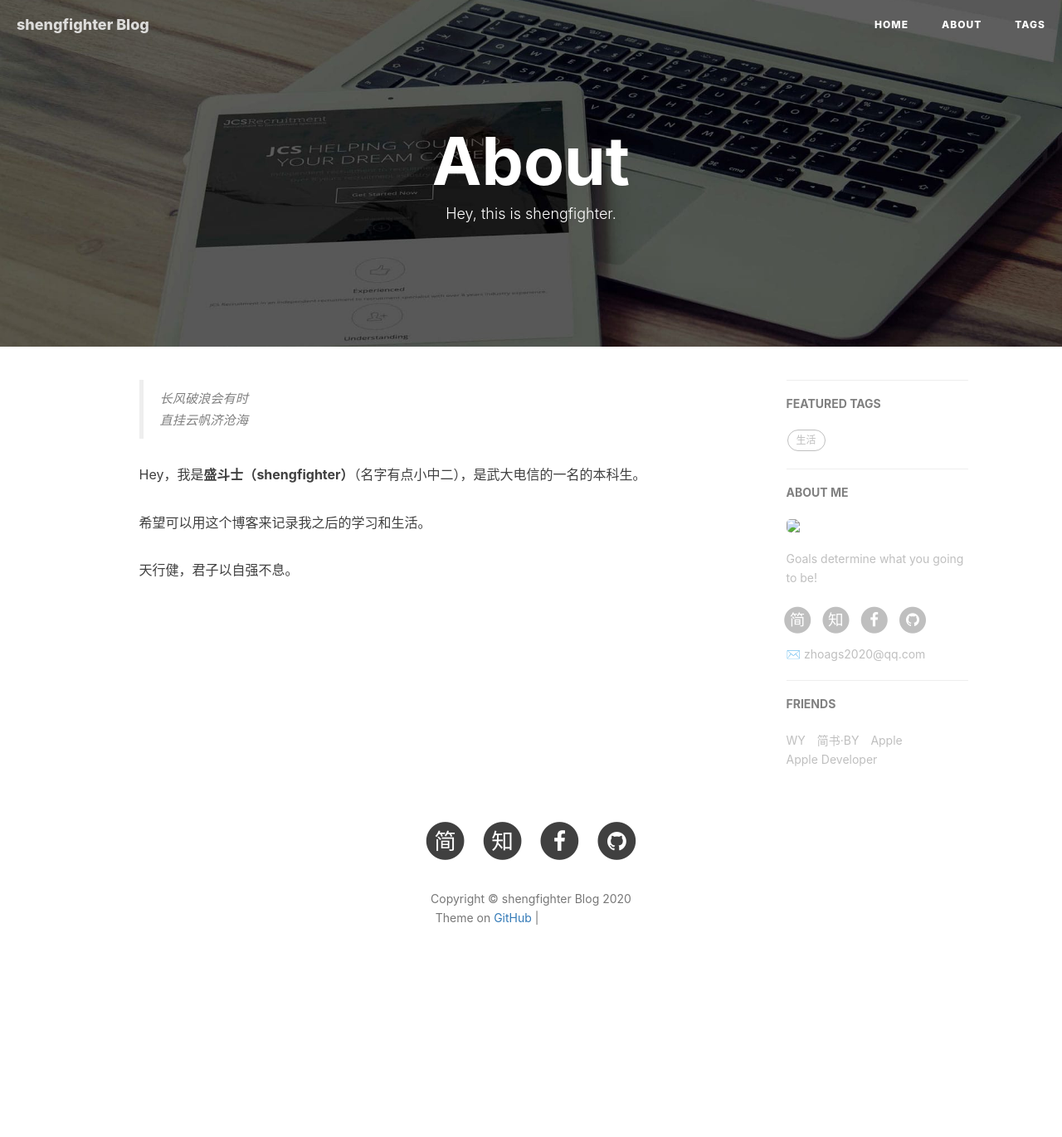
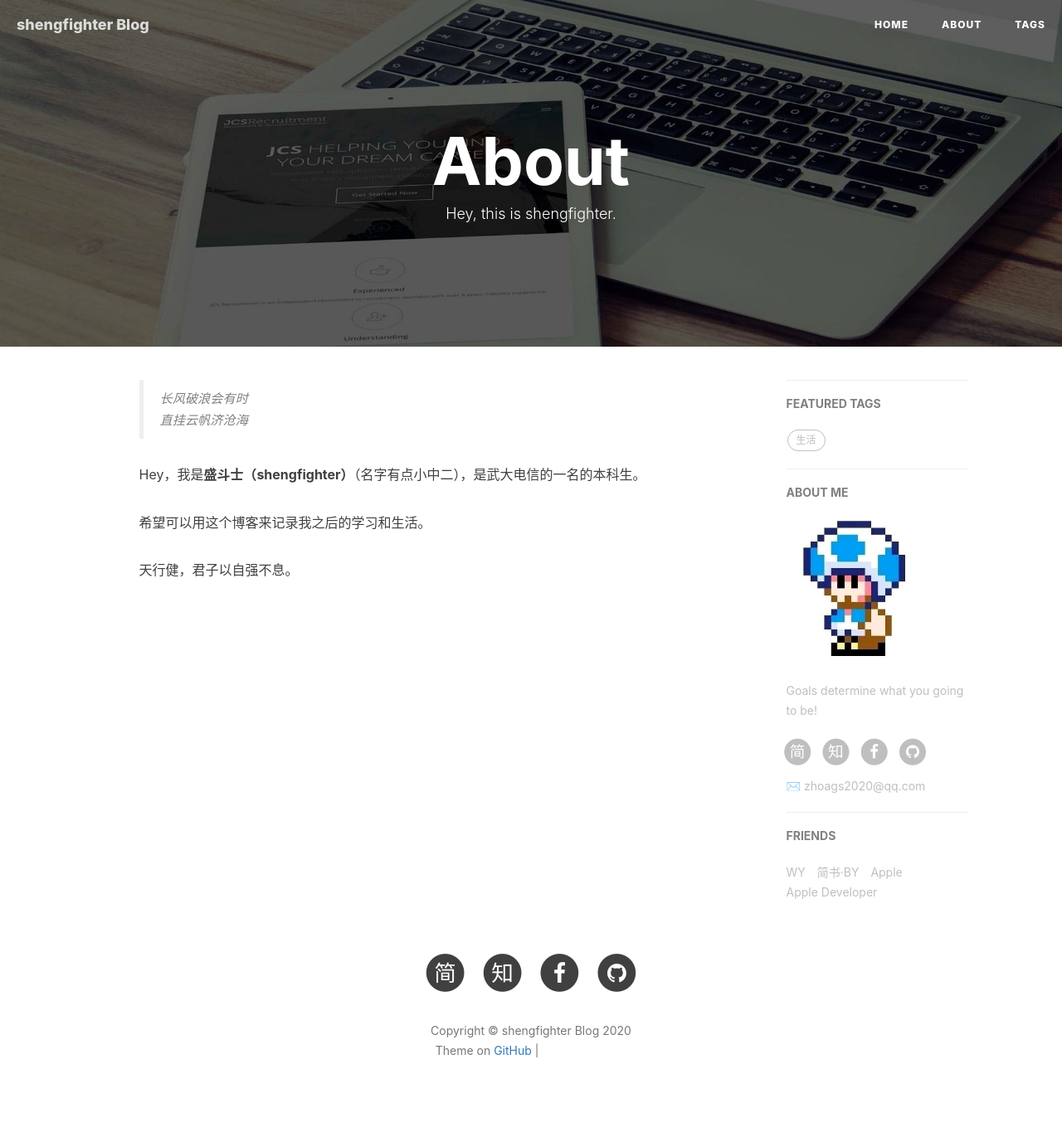
Before and after one commit to f1yfisher/f1yfisher.github.io, a Jekyll site: the page built from about.html, in a window 1280 px wide. Shown: the whole page at 83% size. Built offline with Jekyll 4.4.1, drawn with Linux system fonts in a browser that asks for light colours; nearby versions of some CDN libraries; comment, search, counter and statistics services are not loaded; before the commit the page ends 1211 px from its top, so only the background shows below that; grey boxes are pictures that could not be loaded.

Commit message:
Update _config.yml

```diff
--- a/_config.yml
+++ b/_config.yml
@@ -12,7 +12,7 @@ github_repo: "https://github.com/qiubaiying/shengfighter.github.io.git" # you co
 # Sidebar settings
 sidebar: true                           # whether or not using Sidebar.
 sidebar-about-description: "Goals determine what you going to be!"
-sidebar-avatar: img/xiaolan.jpg      # use absolute URL, seeing it's used in both `/` and `/about/`
+sidebar-avatar: /img/xiaolan.jpg      # use absolute URL, seeing it's used in both `/` and `/about/`
 
 
 
```
